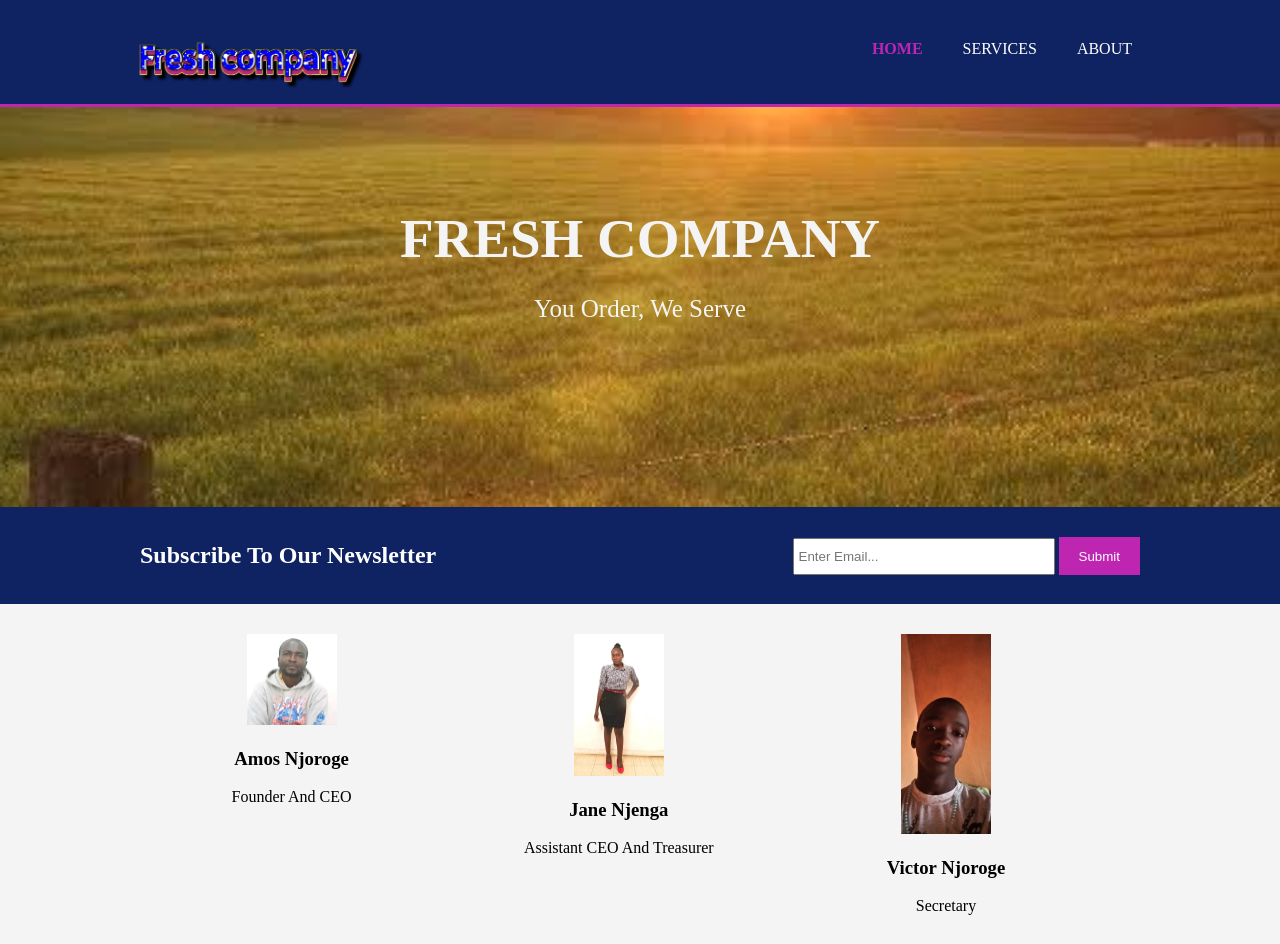
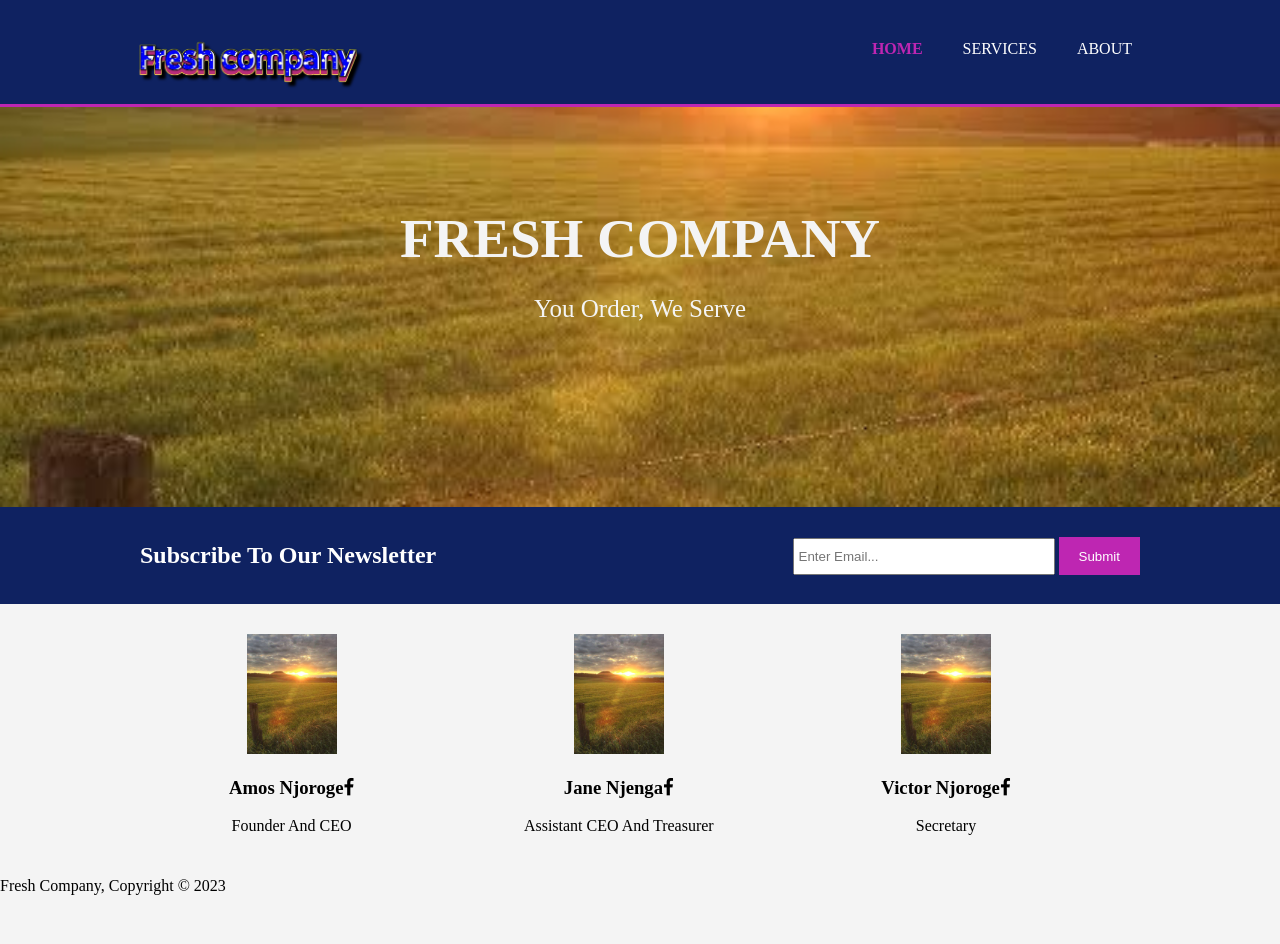
Before and after one commit to kennah5363/freshcompany, a plain HTML site: page index.html in a window 1280 px wide. Shown: the top 944 px of the page. After the commit the page ends 911 px from the top, so only its background shows below. Drawn offline with Linux system fonts and the light colour scheme; a script that the page names is missing.

Commit message:
Add files via upload

```diff
--- a/index.html
+++ b/index.html
@@ -5,7 +5,9 @@
     <meta name="viewport" content="width=device-width, initial-scale=1.0">
     <title>Fresh Company</title>
     <link rel="stylesheet" href="style.css">
+    <link rel="stylesheet" href="https://cdnjs.cloudflare.com/ajax/libs/font-awesome/4.7.0/css/font-awesome.min.css">
     <script src="Js.js"></script>
+
 
 </head>
 <body>
@@ -44,18 +46,18 @@
   <section id="boxes">
     <div class="container">
       <div class="box">
-        <img src="ceo.jpg">
-        <h3>Amos Njoroge</h3>
+        <img src="images.jpeg">
+        <h3>Amos Njoroge<i class="fa fa-facebook"></i></h3>
         <p>Founder And CEO</p>
       </div>
       <div class="box">
-        <img src="treasurer.jpg">
-        <h3>Jane Njenga</h3>
+        <img src="images.jpeg">
+        <h3>Jane Njenga<i class="fa fa-facebook"></i></h3>
         <p>Assistant CEO And Treasurer</p>
       </div>
       <div class="box">
-        <img src="sec.jpg">
-        <h3>Victor Njoroge</h3>
+        <img src="images.jpeg">
+        <h3>Victor Njoroge<i class="fa fa-facebook"></i></h3>
         <p>Secretary</p>
       </div>
     </div>
```
